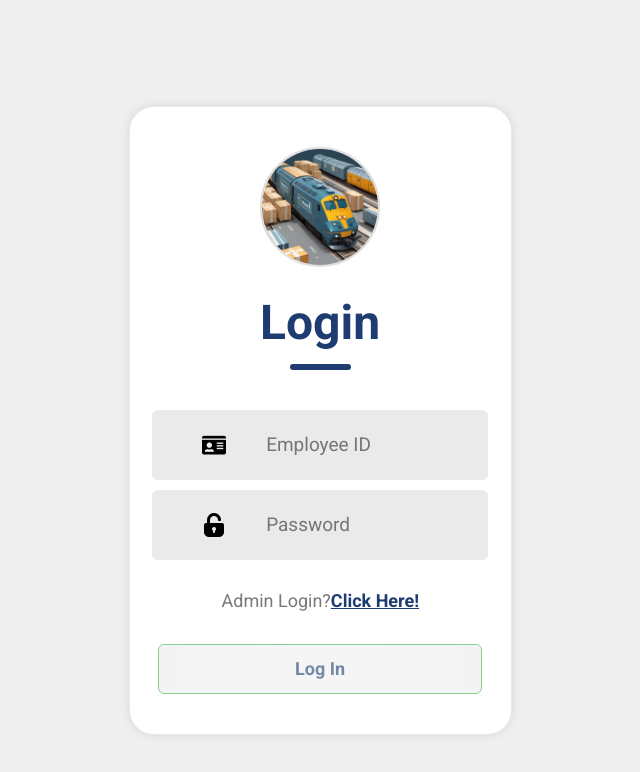
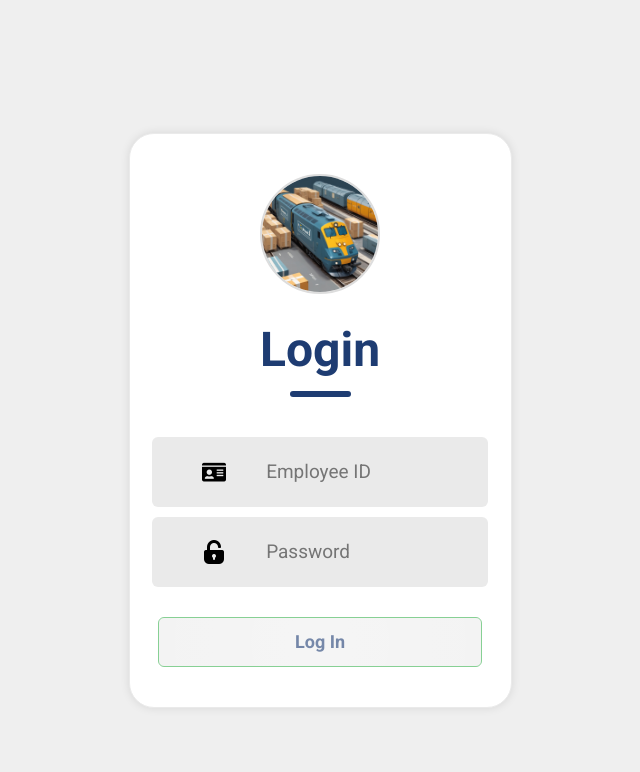
Before and after one commit to ParcelManagment/Website_Frontend, a React (Create React App) app in the folder Parcel_Management_System/: page / in a window 1280 px wide. Shown: the top 772 px of the page, without its empty margins (320-960 px from the left). Built offline with nearby package versions, Linux system fonts and the light colour scheme.

Commit message:
updated Login

```diff
--- a/Parcel_Management_System/package.json
+++ b/Parcel_Management_System/package.json
@@ -13,6 +13,7 @@
     "axios": "^1.7.2",
     "bootstrap": "^5.3.3",
     "react": "^18.3.1",
+    "react-bootstrap": "^2.10.5",
     "react-dom": "^18.3.1",
     "react-router-dom": "^6.23.1",
     "react-scripts": "5.0.1",
--- a/Parcel_Management_System/src/Components/LoginSignup/LoginSignup.jsx
+++ b/Parcel_Management_System/src/Components/LoginSignup/LoginSignup.jsx
@@ -8,10 +8,9 @@ import employee_id_icon from '../Assests/EmployeeID.png';
 import password_icon from '../Assests/Password.png';
 import website_logo from '../Assests/logo.jpg';
 
-// Set the base URL for Axios
 axios.defaults.baseURL = '/api';
 
-const LoginSignup = () => {
+const LoginSignup = ({ closeModal }) => {
     const [employeeId, setEmployeeId] = useState('');
     const [password, setPassword] = useState('');
     const [loading, setLoading] = useState(false);
@@ -44,6 +43,7 @@ const LoginSignup = () => {
             setMessage('Login Successful');
             localStorage.setItem('employee_id', employeeId); // Store employee_id in local storage
             navigate('/home');
+            if (closeModal) closeModal();  // Close the modal after successful login
         } catch (error) {
             setMessage('Login Failed: ' + (error.response ? error.response.data.Error : 'Server Error'));
         } finally {
@@ -107,17 +107,6 @@ const LoginSignup = () => {
                         />
                     </div>
                 </div>
-                <div className="forgot-password">
-                    Admin Login?
-                    <a
-                    href="http://ec2-13-53-200-229.eu-north-1.compute.amazonaws.com/"
-                    target="_blank"
-                    rel="noopener noreferrer"
-                    className="admin-login-link"
-                    >
-                    Click Here!
-                    </a>
-                </div>
                 <div className="submit-container">
                     <div
                         className="submit"
--- a/Parcel_Management_System/src/Components/NavigationBar/NavigationBar.jsx
+++ b/Parcel_Management_System/src/Components/NavigationBar/NavigationBar.jsx
@@ -1,10 +1,13 @@
 import React, { useState, useEffect } from 'react';
 import { Link, useNavigate, useLocation } from 'react-router-dom';
 import axios from 'axios';
+import { Modal } from 'react-bootstrap';
+import LoginSignup from '../LoginSignup/LoginSignup';  // Import the login component
 import './NavigationBar.css';
 
 const NavigationBar = () => {
     const [isLoggedIn, setIsLoggedIn] = useState(true);
+    const [showLoginModal, setShowLoginModal] = useState(false);  // State to control the modal
     const navigate = useNavigate();
     const location = useLocation();
 
@@ -16,7 +19,6 @@ const NavigationBar = () => {
             } catch (error) {
                 if (error.response && error.response.status === 401) {
                     setIsLoggedIn(false);
-                    // navigate('/'); // Redirect to the login page if unauthorized
                 }
             }
         };
@@ -30,14 +32,15 @@ const NavigationBar = () => {
                 await axios.get('/staff/logout');
                 localStorage.removeItem('employee_id');
                 setIsLoggedIn(false);
-                //navigate('/'); // Redirect to the login page
             } catch (error) {
                 console.error('Logout failed:', error);
             }
         } else {
-            navigate('/');  // Redirect to the login page
+            setShowLoginModal(true);  // Show login modal if not logged in
         }
     };
+
+    const handleCloseModal = () => setShowLoginModal(false);  // Close modal
 
     const getLinkClass = (path) => location.pathname === path ? 'active-link' : '';
 
@@ -54,10 +57,18 @@ const NavigationBar = () => {
                     {isLoggedIn ? 'Logout' : 'Login'}
                 </button>
             </div>
+
+            {/* Login Modal */}
+            <Modal show={showLoginModal} onHide={handleCloseModal}>
+                <Modal.Header closeButton>
+                    <Modal.Title>Login</Modal.Title>
+                </Modal.Header>
+                <Modal.Body>
+                    <LoginSignup closeModal={handleCloseModal} />
+                </Modal.Body>
+            </Modal>
         </nav>
     );
 };
 
-// <Link to="/auth" className={getLinkClass('/auth')}>Authentication</Link>
-
 export default NavigationBar;
```
Also changed, not shown: 1 other file (tests, documents, lock files or other folders).
